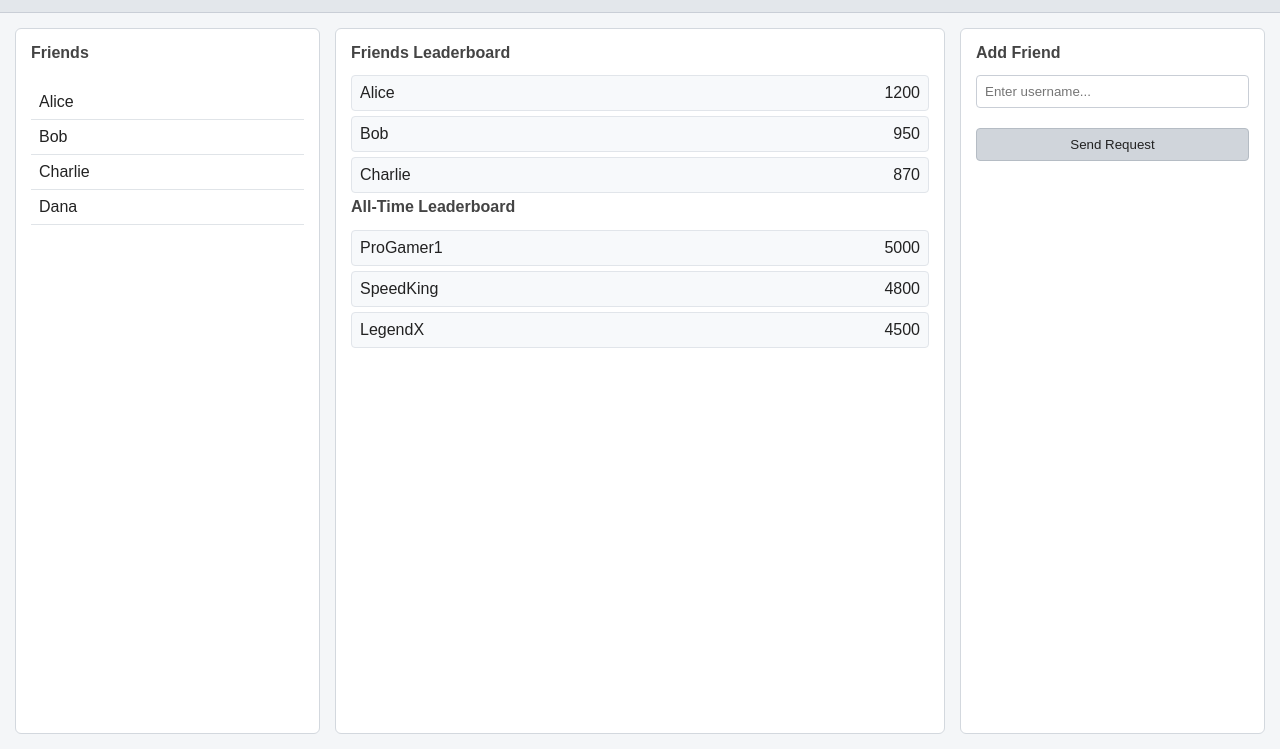
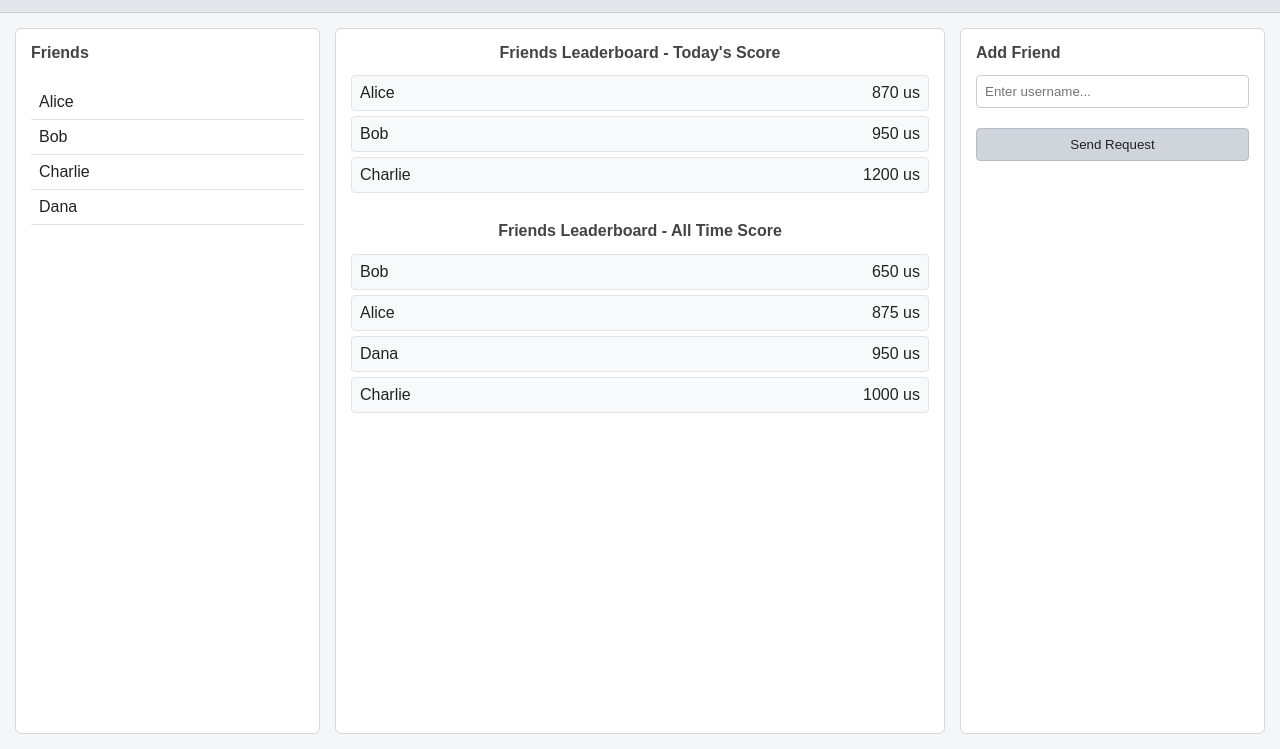
Before and after one commit to SamMc016/MineDoku, a plain HTML site: page friends.html in a window 1280 px wide. Shown: the part 51-800 px from the top of the page. Drawn offline with Linux system fonts and the light colour scheme.

Commit message:
Center leaderboard headers, sort unique scores from lowest to highest

```diff
--- a/friends.css
+++ b/friends.css
@@ -66,6 +66,14 @@ h2 {
     color: #444;
 }
 
+.panel:nth-child(2) h2 {
+    text-align: center;
+}
+
+.second-board-title {
+    margin-top: 24px;
+}
+
 /* Friends List */
 .friends-panel {
     display: flex;
--- a/friends.html
+++ b/friends.html
@@ -33,26 +33,29 @@
     <!-- Middle Section -->
     <div class="panel">
 
-        <h2>Friends Leaderboard</h2>
+        <h2>Friends Leaderboard - Today's Score</h2>
         <div class="leaderboard-item">
-            <span>Alice</span><span>1200</span>
+            <span>Alice</span><span>870 us</span>
         </div>
         <div class="leaderboard-item">
-            <span>Bob</span><span>950</span>
+            <span>Bob</span><span>950 us</span>
         </div>
         <div class="leaderboard-item">
-            <span>Charlie</span><span>870</span>
+            <span>Charlie</span><span>1200 us</span>
         </div>
 
-        <h2>All-Time Leaderboard</h2>
+        <h2 class="second-board-title">Friends Leaderboard - All Time Score</h2>
         <div class="leaderboard-item">
-            <span>ProGamer1</span><span>5000</span>
+            <span>Bob</span><span>650 us</span>
         </div>
         <div class="leaderboard-item">
-            <span>SpeedKing</span><span>4800</span>
+            <span>Alice</span><span>875 us</span>
         </div>
         <div class="leaderboard-item">
-            <span>LegendX</span><span>4500</span>
+            <span>Dana</span><span>950 us</span>
+        </div>
+        <div class="leaderboard-item">
+            <span>Charlie</span><span>1000 us</span>
         </div>
     </div>
 
```
Also changed, not shown: templates/friends.html (added, +54 -0 lines).
